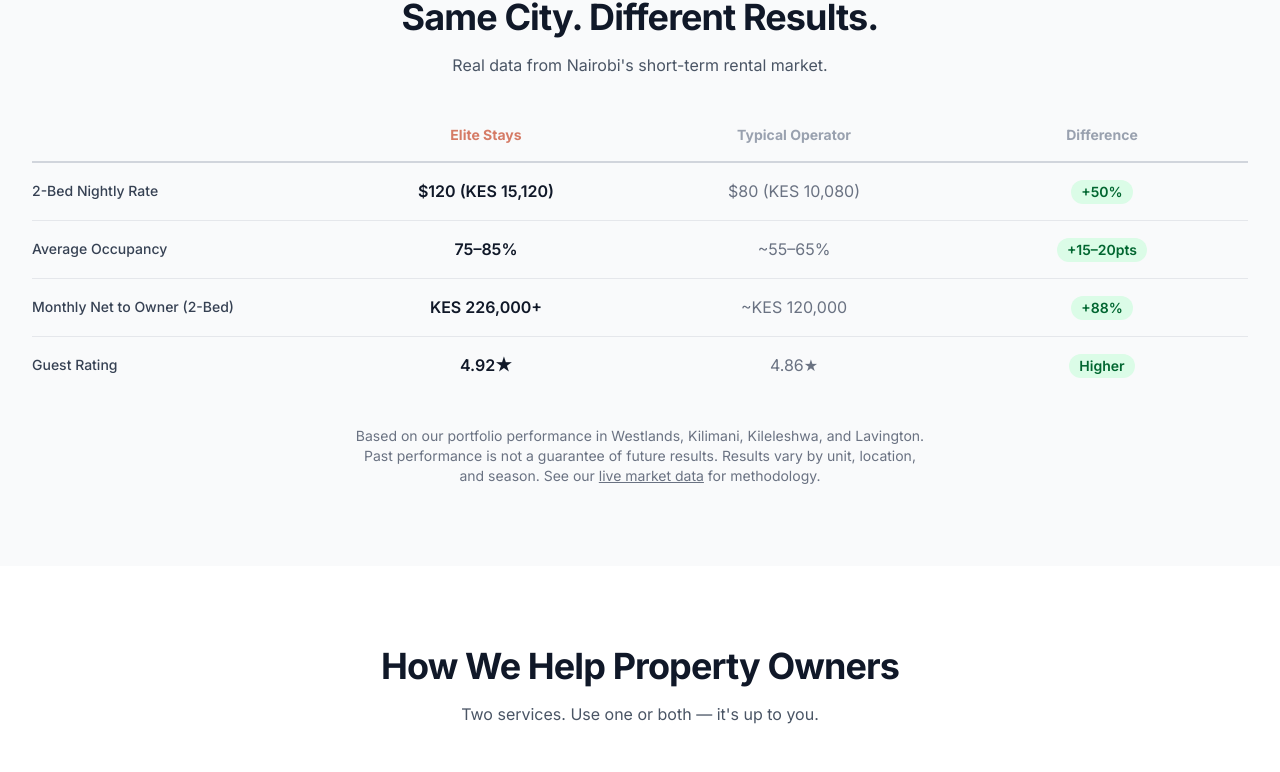
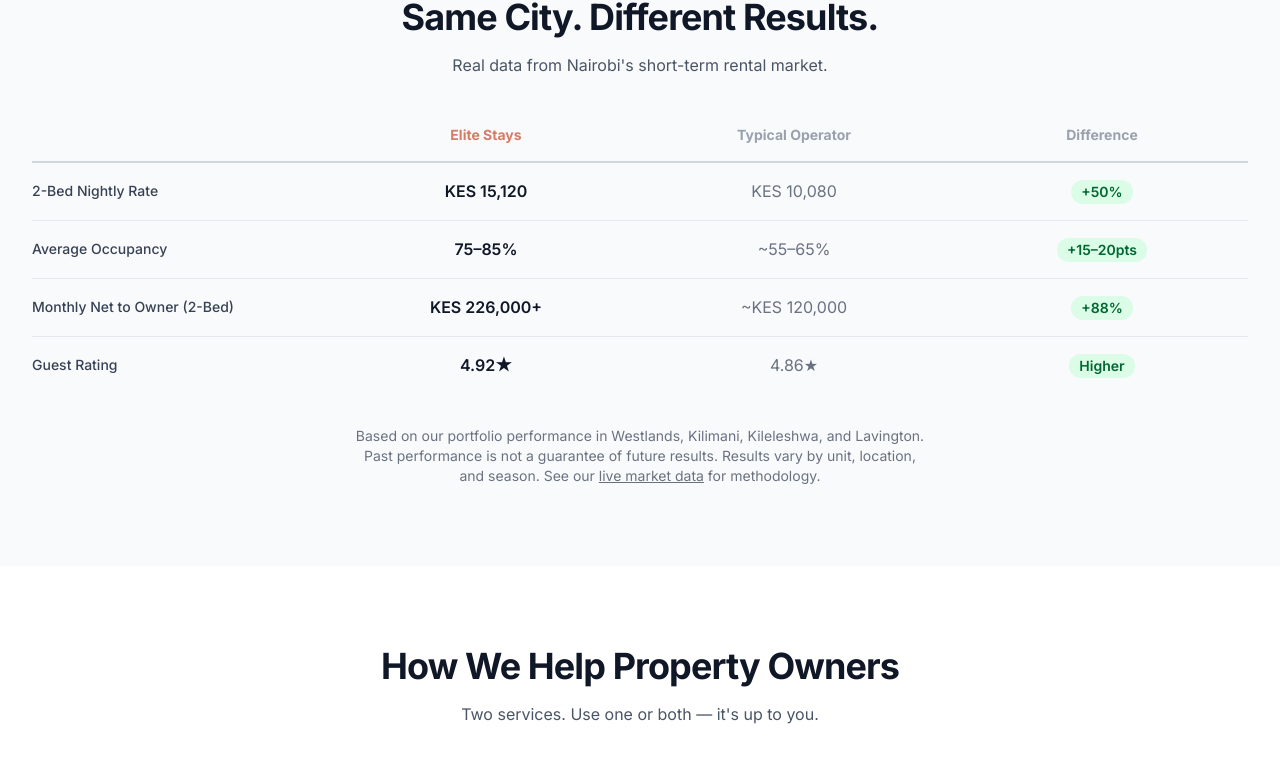
Before and after one commit to elitestaysafrica/website, a Next.js app: page /invest in a window 1280 px wide. Shown: the part 1198-1970 px from the top of the page. Built offline with nearby package versions, Linux system fonts and the light colour scheme; no server answers.

Commit message:
Fix currency: use Price component on invest page, add mobile currency selector next to hamburger, fix nav link to /invest

```diff
--- a/src/app/invest/page.tsx
+++ b/src/app/invest/page.tsx
@@ -20,32 +20,7 @@ import {
 import { LeadForm, FAQItem } from "./InvestClientComponents"
 
 /* ─── Competitive comparison data ─── */
-const comparison = [
-  {
-    label: "2-Bed Nightly Rate",
-    esa: "$120 (KES 15,120)",
-    competitor: "$80 (KES 10,080)",
-    diff: "+50%",
-  },
-  {
-    label: "Average Occupancy",
-    esa: "75–85%",
-    competitor: "~55–65%",
-    diff: "+15–20pts",
-  },
-  {
-    label: "Monthly Net to Owner (2-Bed)",
-    esa: "KES 226,000+",
-    competitor: "~KES 120,000",
-    diff: "+88%",
-  },
-  {
-    label: "Guest Rating",
-    esa: "4.92★",
-    competitor: "4.86★",
-    diff: "Higher",
-  },
-]
+/* Prices use <Price> component in JSX below for currency conversion */
 
 const whyBetter = [
   {
@@ -262,28 +237,45 @@ export default function InvestPage() {
               </div>
             </div>
 
-            {/* Rows */}
-            {comparison.map((row, i) => (
-              <div
-                key={row.label}
-                className={`grid grid-cols-4 gap-4 py-4 items-center ${
-                  i !== comparison.length - 1 ? "border-b border-gray-200" : ""
-                }`}
-              >
-                <div className="text-sm font-medium text-gray-700">
-                  {row.label}
-                </div>
-                <div className="text-center font-semibold text-gray-900">
-                  {row.esa}
-                </div>
-                <div className="text-center text-gray-500">{row.competitor}</div>
-                <div className="text-center">
-                  <span className="inline-flex items-center rounded-full bg-green-100 px-2.5 py-0.5 text-sm font-semibold text-green-800">
-                    {row.diff}
-                  </span>
-                </div>
+            {/* Row: Nightly Rate */}
+            <div className="grid grid-cols-4 gap-4 py-4 items-center border-b border-gray-200">
+              <div className="text-sm font-medium text-gray-700">2-Bed Nightly Rate</div>
+              <div className="text-center font-semibold text-gray-900"><Price amount={15120} /></div>
+              <div className="text-center text-gray-500"><Price amount={10080} /></div>
+              <div className="text-center">
+                <span className="inline-flex items-center rounded-full bg-green-100 px-2.5 py-0.5 text-sm font-semibold text-green-800">+50%</span>
               </div>
-            ))}
+            </div>
+
+            {/* Row: Occupancy */}
+            <div className="grid grid-cols-4 gap-4 py-4 items-center border-b border-gray-200">
+              <div className="text-sm font-medium text-gray-700">Average Occupancy</div>
+              <div className="text-center font-semibold text-gray-900">75–85%</div>
+              <div className="text-center text-gray-500">~55–65%</div>
+              <div className="text-center">
+                <span className="inline-flex items-center rounded-full bg-green-100 px-2.5 py-0.5 text-sm font-semibold text-green-800">+15–20pts</span>
+              </div>
+            </div>
+
+            {/* Row: Monthly Net */}
+            <div className="grid grid-cols-4 gap-4 py-4 items-center border-b border-gray-200">
+              <div className="text-sm font-medium text-gray-700">Monthly Net to Owner (2-Bed)</div>
+              <div className="text-center font-semibold text-gray-900"><Price amount={226000} />+</div>
+              <div className="text-center text-gray-500">~<Price amount={120000} /></div>
+              <div className="text-center">
+                <span className="inline-flex items-center rounded-full bg-green-100 px-2.5 py-0.5 text-sm font-semibold text-green-800">+88%</span>
+              </div>
+            </div>
+
+            {/* Row: Rating */}
+            <div className="grid grid-cols-4 gap-4 py-4 items-center">
+              <div className="text-sm font-medium text-gray-700">Guest Rating</div>
+              <div className="text-center font-semibold text-gray-900">4.92★</div>
+              <div className="text-center text-gray-500">4.86★</div>
+              <div className="text-center">
+                <span className="inline-flex items-center rounded-full bg-green-100 px-2.5 py-0.5 text-sm font-semibold text-green-800">Higher</span>
+              </div>
+            </div>
           </div>
 
           <p className="mt-8 text-center text-sm text-gray-500 max-w-xl mx-auto">
@@ -342,12 +334,12 @@ export default function InvestPage() {
               </ul>
               <div className="mt-6 rounded-lg bg-white border border-gray-200 p-4">
                 <div className="text-sm text-gray-500">Estimated furnishing cost</div>
-                <div className="font-semibold text-gray-900">KES 1.2M (1-Bed) / KES 1.5M (2-Bed)</div>
+                <div className="font-semibold text-gray-900"><Price amount={1200000} compact /> (1-Bed) / <Price amount={1500000} compact /> (2-Bed)</div>
                 <div className="text-xs text-gray-500 mt-1">Plus our furnishing service fee</div>
               </div>
               <p className="mt-4 text-sm text-gray-600">
                 <span className="font-medium">Site visit & detailed quote:</span>{" "}
-                KES 10,000 — credited back in full if you hire us to furnish.
+                <Price amount={10000} /> — credited back in full if you hire us to furnish.
               </p>
             </div>
 
@@ -482,11 +474,11 @@ export default function InvestPage() {
               <div className="space-y-4">
                 <div className="flex justify-between border-b border-gray-700 pb-3">
                   <span className="text-gray-400">Furnishing Estimate</span>
-                  <span className="font-semibold text-white">~KES 1,200,000</span>
+                  <span className="font-semibold text-white">~<Price amount={1200000} /></span>
                 </div>
                 <div className="flex justify-between border-b border-gray-700 pb-3">
                   <span className="text-gray-400">Nightly Rate</span>
-                  <span className="font-semibold text-white">$89</span>
+                  <span className="font-semibold text-white"><Price amount={11214} /></span>
                 </div>
                 <div className="flex justify-between border-b border-gray-700 pb-3">
                   <span className="text-gray-400">Occupancy</span>
@@ -495,7 +487,7 @@ export default function InvestPage() {
                 <div className="rounded-lg bg-green-900/30 border border-green-800/50 p-4">
                   <div className="text-sm text-green-400">Estimated Net to Owner / Month</div>
                   <div className="text-2xl font-bold text-green-400">
-                    ~KES 167,000
+                    ~<Price amount={167000} />
                   </div>
                 </div>
                 <div className="text-center text-sm text-gray-400 pt-2">
@@ -515,11 +507,11 @@ export default function InvestPage() {
               <div className="space-y-4">
                 <div className="flex justify-between border-b border-gray-700 pb-3">
                   <span className="text-gray-400">Furnishing Estimate</span>
-                  <span className="font-semibold text-white">~KES 1,500,000</span>
+                  <span className="font-semibold text-white">~<Price amount={1500000} /></span>
                 </div>
                 <div className="flex justify-between border-b border-gray-700 pb-3">
                   <span className="text-gray-400">Nightly Rate</span>
-                  <span className="font-semibold text-white">$120</span>
+                  <span className="font-semibold text-white"><Price amount={15120} /></span>
                 </div>
                 <div className="flex justify-between border-b border-gray-700 pb-3">
                   <span className="text-gray-400">Occupancy</span>
@@ -528,7 +520,7 @@ export default function InvestPage() {
                 <div className="rounded-lg bg-green-900/30 border border-green-800/50 p-4">
                   <div className="text-sm text-green-400">Estimated Net to Owner / Month</div>
                   <div className="text-2xl font-bold text-green-400">
-                    ~KES 226,000
+                    ~<Price amount={226000} />
                   </div>
                 </div>
                 <div className="text-center text-sm text-gray-400 pt-2">
@@ -546,7 +538,7 @@ export default function InvestPage() {
             </p>
             <p className="text-center text-sm text-gray-500">
               Furnishing costs are estimates. A detailed site visit with full
-              furnishing list and pricing is available for KES 10,000 — credited
+              furnishing list and pricing is available for <Price amount={10000} /> — credited
               back in full if you hire us to furnish.
             </p>
             <p className="text-center text-sm text-gray-500">
--- a/src/components/layout/header.tsx
+++ b/src/components/layout/header.tsx
@@ -10,7 +10,7 @@ import { CurrencySelector } from "@/components/CurrencySelector"
 const navigation = [
   { name: "Properties", href: "/properties" },
   // { name: "Market Intel", href: "/market-intel" }, // Temporarily hidden
-  { name: "For Investors", href: "/investors" },
+  { name: "For Investors", href: "/invest" },
   { name: "Blog", href: "/blog" },
   { name: "About", href: "/about" },
   { name: "Contact", href: "/contact" },
@@ -67,7 +67,9 @@ export function Header() {
             />
           </Link>
 
-          {/* Mobile menu button */}
+          {/* Mobile: currency + hamburger */}
+          <div className="lg:hidden" style={{ display: 'flex', alignItems: 'center', gap: '4px' }}>
+            <CurrencySelector />
             <button
               type="button"
               onClick={() => setIsOpen(true)}
@@ -83,11 +85,11 @@ export function Header() {
                 cursor: 'pointer',
                 WebkitTapHighlightColor: 'transparent',
               }}
-            className="lg:hidden"
               aria-label="Open menu"
             >
               <Menu style={{ width: '24px', height: '24px', color: '#374151' }} />
             </button>
+          </div>
 
           {/* Desktop nav */}
           <div className="hidden lg:flex lg:gap-x-8">
```
Lines whose indentation alone changed are shown as unchanged.
